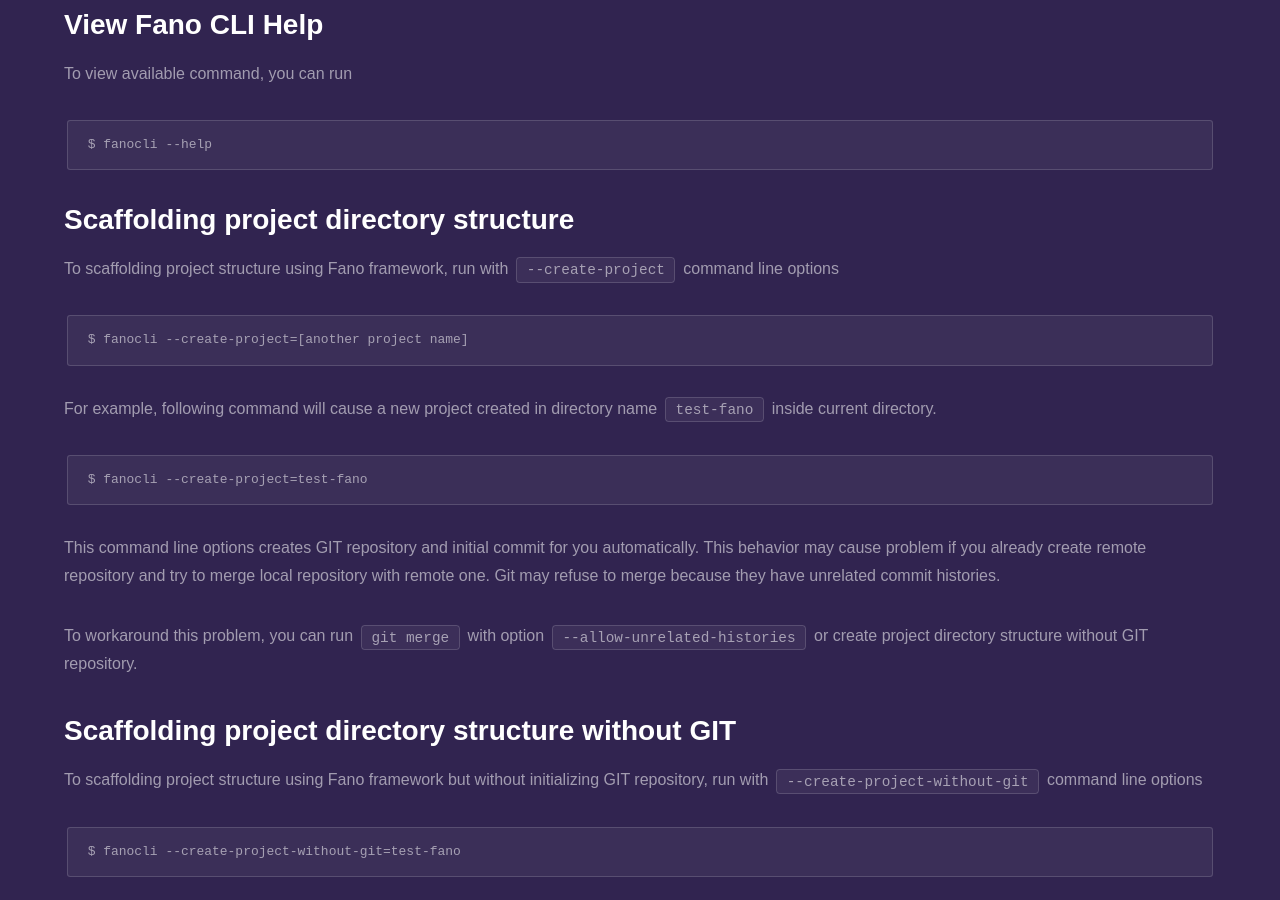
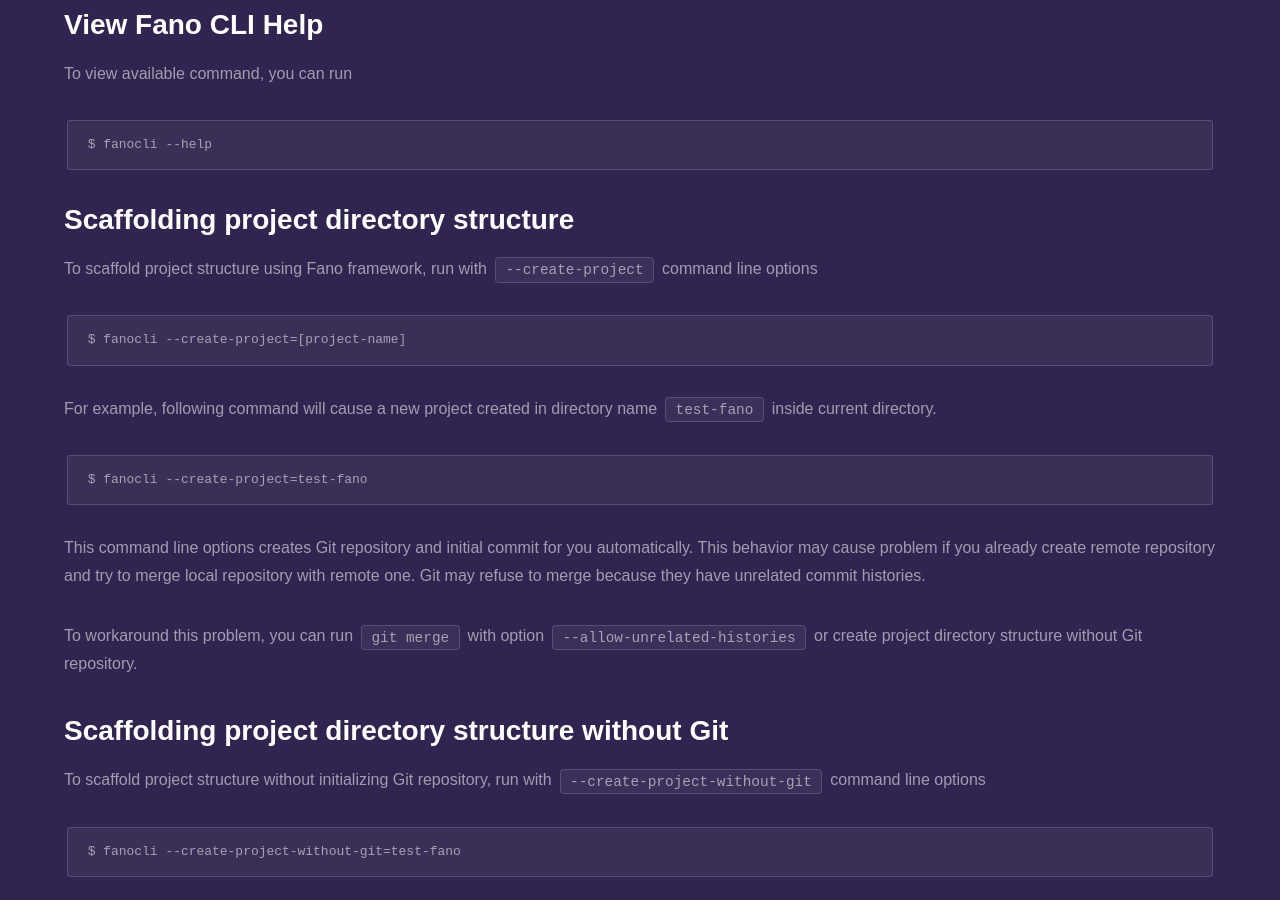
Before and after one commit to fanoframework/fanoframework.github.io, a Jekyll site: the page built from scaffolding-with-fano-cli/index.md, in a window 1280 px wide and 900 px high, scrolled down 522 px. Built offline with Jekyll 4.4.1, drawn with Linux system fonts in a browser that asks for light colours; our own code applies the rules of GitHub Pages for plain Markdown files.

Commit message:
edit scaffolding with fano cli content

````diff
--- a/scaffolding-with-fano-cli/index.md
+++ b/scaffolding-with-fano-cli/index.md
@@ -23,10 +23,10 @@ $ fanocli --help
 
 ## Scaffolding project directory structure
 
-To scaffolding project structure using Fano framework, run with  `--create-project` command line options
+To scaffold project structure using Fano framework, run with  `--create-project` command line options
 
 ```
-$ fanocli --create-project=[another project name]
+$ fanocli --create-project=[project-name]
 ```
 
 For example, following command will cause a new project created in directory name `test-fano` inside current directory.
@@ -35,16 +35,16 @@ For example, following command will cause a new project created in directory nam
 $ fanocli --create-project=test-fano
 ```
 
-This command line options creates GIT repository and initial commit for you  automatically. This behavior may cause problem if you already create remote repository and try to merge local repository with remote one. Git may refuse
+This command line options creates Git repository and initial commit for you  automatically. This behavior may cause problem if you already create remote repository and try to merge local repository with remote one. Git may refuse
 to merge because they have unrelated commit histories.
 
 To workaround this problem, you can run `git merge` with option `--allow-unrelated-histories` or create project directory structure without
-GIT repository.
+Git repository.
 
-## Scaffolding project directory structure without GIT
+## Scaffolding project directory structure without Git
 
-To scaffolding project structure using Fano framework but without initializing
-GIT repository, run with  `--create-project-without-git` command line options
+To scaffold project structure without initializing
+Git repository, run with  `--create-project-without-git` command line options
 
 ```
 $ fanocli --create-project-without-git=test-fano
````
